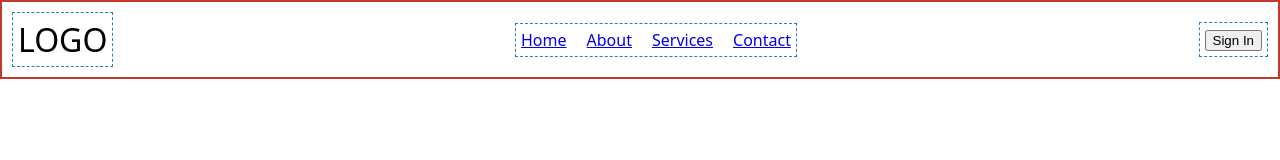
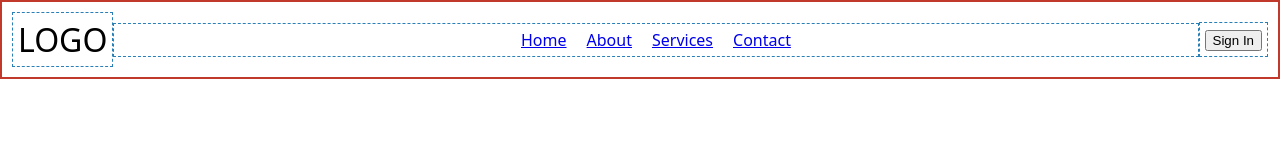
Before and after one commit to RAJAN-115/responsiveNavigationHeader, a plain HTML site: page index.html in a window 1280 px wide. Drawn offline with Linux system fonts and the light colour scheme.

Commit message:
built a complete, responsive, and robust header component using Flexbox

```diff
--- a/style.css
+++ b/style.css
@@ -35,5 +35,11 @@ Let's simulate this. Add a larger font size to the logo to see the problem: */
   list-style-type: none;
    margin: 0;
   padding: 0;
+  justify-content: center;
   gap: 20px; /* Add space between the list items */
+
 }
+.main-nav{
+  flex-grow: 1;
+
+}
```
